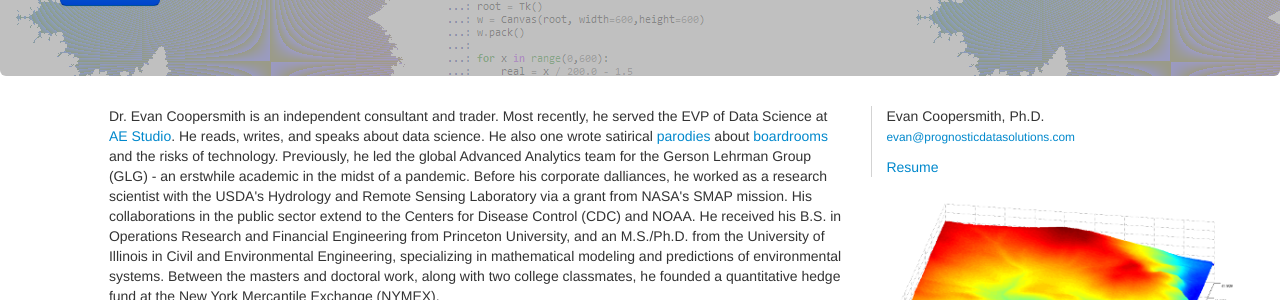
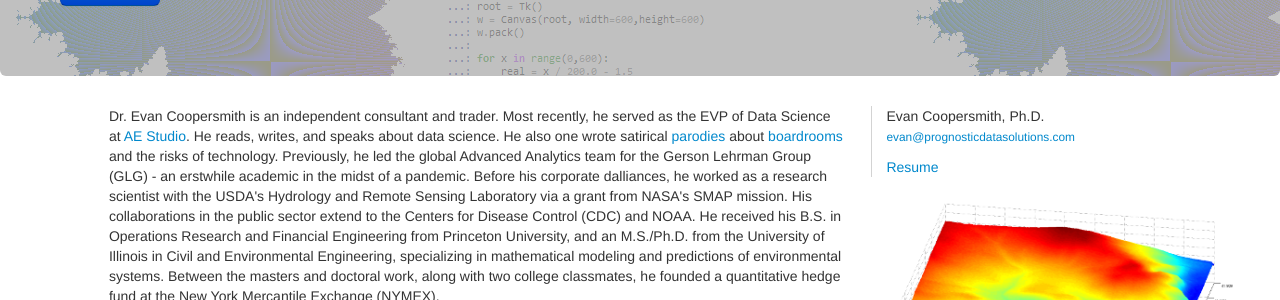
Before and after one commit to ecooper2/prognosticdatasolutions.com, a Jekyll site: the page index.html, which Jekyll copies as it is, in a window 1280 px wide. Shown: the part 208-508 px from the top of the page. Built offline with Jekyll 4.4.1, drawn with Linux system fonts in a browser that asks for light colours; part of the change alters nothing that is shown.

```diff
--- a/index.html
+++ b/index.html
@@ -21,7 +21,7 @@
     <div class='span1'></div>
     <div class='span7'>
       <p>
-        Dr. Evan Coopersmith is an independent consultant and trader. Most recently, he served the EVP of Data Science at <a href="https://ae.studio/">AE Studio</a>.  He reads, writes, and speaks about data
+        Dr. Evan Coopersmith is an independent consultant and trader. Most recently, he served as the EVP of Data Science at <a href="https://ae.studio/">AE Studio</a>.  He reads, writes, and speaks about data
         science.  He also one wrote satirical <a href="https://ae.studio/parody">parodies</a> about <a href="https://www.agencyenterpriseholiday.com/the-boardroom">boardrooms</a> and the risks of technology.
         Previously, he led the global Advanced Analytics team for the Gerson Lehrman Group (GLG) - an erstwhile academic in the midst of a pandemic.
         Before his corporate dalliances, he worked as a research scientist with the USDA's Hydrology and Remote Sensing Laboratory via a grant from NASA's SMAP mission.
@@ -39,7 +39,7 @@
       <p>
         Along the way, Evan has developed forecasting tools for everything
         from commodity futures prices to dissolved oxygen levels near the Gulf of Mexico to <a href="http://boston.traffichackers.com/">traffic flows in Boston</a>
-	to <a href="http://www.soilinsight.com/">soil moisture levels</a> throughout the continental U.S. He has published numerous <a href="Coopersmith_Publications_20200109.pdf"> scholarly articles </a>
+	to <a href="http://www.soilinsight.com/">soil moisture levels</a> throughout the continental U.S. He has published numerous <a href="https://scholar.google.com/citations?user=DguTwSkAAAAJ&hl=en"> scholarly articles </a>
 	and won awards for excellence in teaching - the transferal of knowledge being at least equal in importance to its generation.  He believes that beneath
 	a profusion of data lies logic and order - that one cannot always divine the future, but one always can maximize their chances of success and make optimal decisions accordingly.
       </p>
@@ -51,7 +51,7 @@
           <small><a href='mailto:evan@prognosticdatasolutions.com'>evan@prognosticdatasolutions.com</a></small>
         </p>
         <p>
-          <a href='EvanCoopersmith_Resume_20211128.pdf'>Resume</a></p>
+          <a href='resumes/2024_Coopersmith_Resume.pdf'>Resume</a></p>
         </p>
       </div>
       <div id="images">
```
